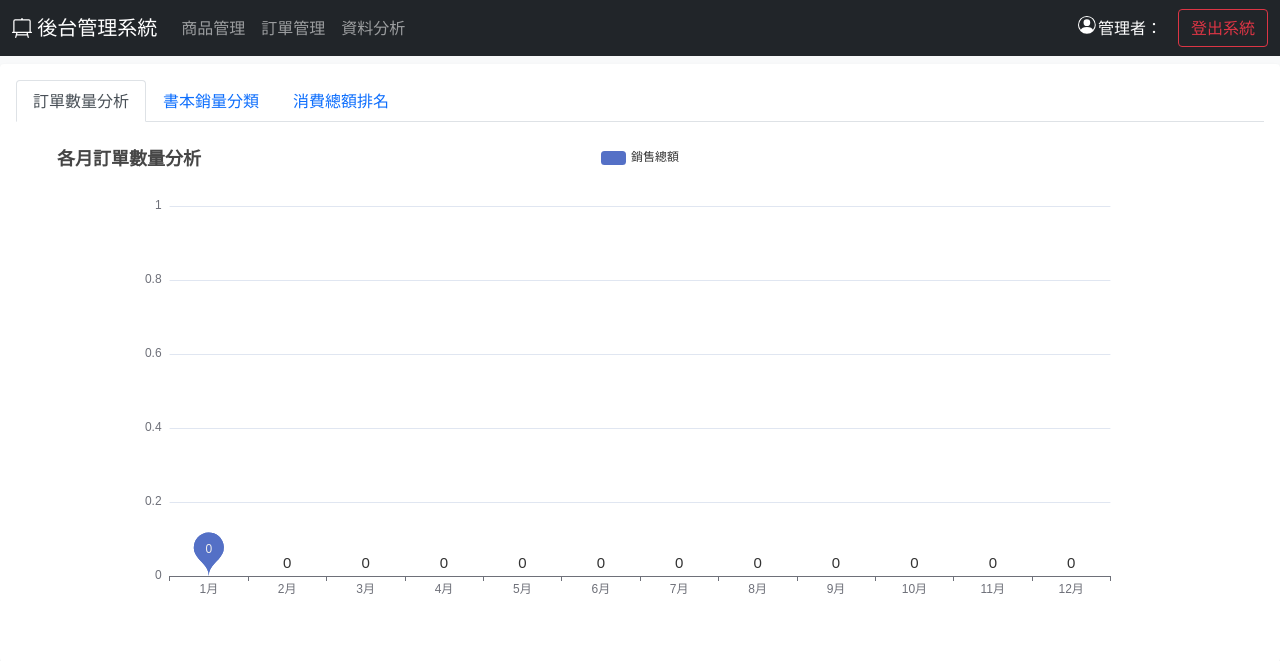
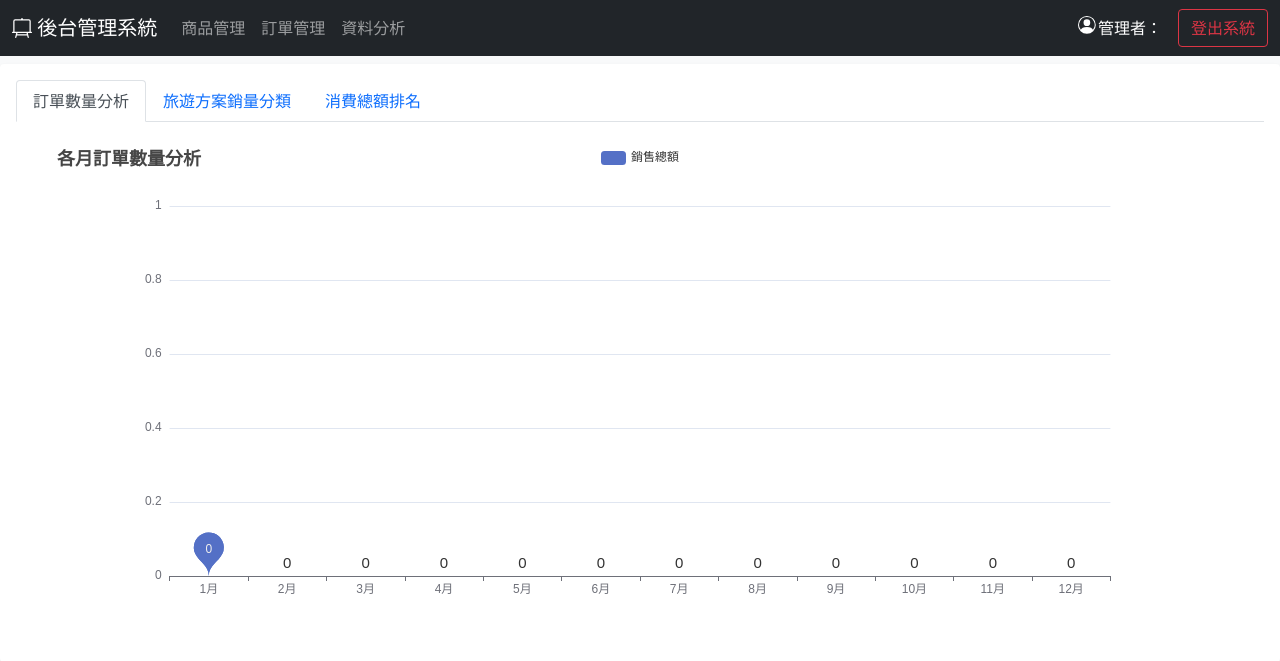
Before and after one commit to 02071819/DB_Project1, a Flask app: page /backstage/dashboard in a window 1280 px wide. Shown: the top 661 px of the page. Run offline with Flask 2, Linux system fonts and the light colour scheme; a user stored in the database is signed in; data that the repository does not hold is empty; some libraries are stand-ins or nearby versions.

Commit message:
Update dashboard.html

```diff
--- a/backstage/templates/dashboard.html
+++ b/backstage/templates/dashboard.html
@@ -11,7 +11,7 @@
     <nav>
       <div class="nav nav-tabs" id="nav-tab" role="tablist">
         <button class="nav-link active" id="nav-home-tab" data-bs-toggle="tab" data-bs-target="#nav-home" type="button" role="tab" aria-controls="nav-home" aria-selected="true">訂單數量分析</button>
-        <button class="nav-link" id="nav-profile-tab" data-bs-toggle="tab" data-bs-target="#nav-profile" type="button" role="tab" aria-controls="nav-profile" aria-selected="false">書本銷量分類</button>
+        <button class="nav-link" id="nav-profile-tab" data-bs-toggle="tab" data-bs-target="#nav-profile" type="button" role="tab" aria-controls="nav-profile" aria-selected="false">旅遊方案銷量分類</button>
         <button class="nav-link" id="nav-contact-tab" data-bs-toggle="tab" data-bs-target="#nav-contact" type="button" role="tab" aria-controls="nav-contact" aria-selected="false">消費總額排名</button>
       </div>
     </nav>
@@ -86,7 +86,7 @@
   var data = {{datab|tojson}};
   var optionb = {
     title: {
-      text: '各類商品銷量分析',
+      text: '各類方案銷量分析',
       left: 'center',
       top: 'center'
     },
@@ -94,7 +94,7 @@
     legend: {
       orient: 'vertical',
       x: 'left',
-      data: ['BOOK', 'CD', 'DVD']
+      data: ['基隆', '宜蘭', '臺北', '新北', '桃園', '新竹', '苗栗', '台中', '南投', '雲林', '嘉義', '臺南', '屏東', '花蓮', '臺東', '澎湖']
     },
     series: [
       {
```
